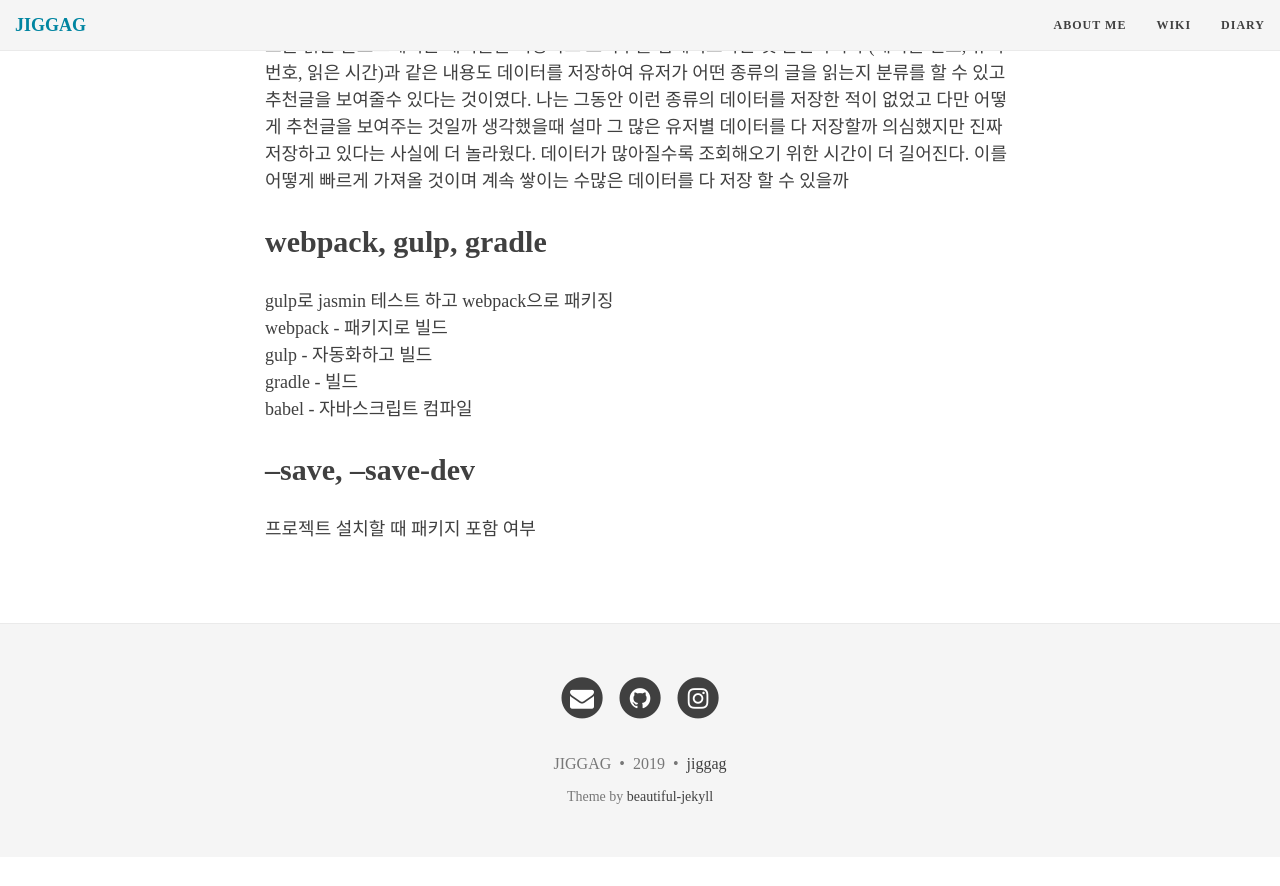
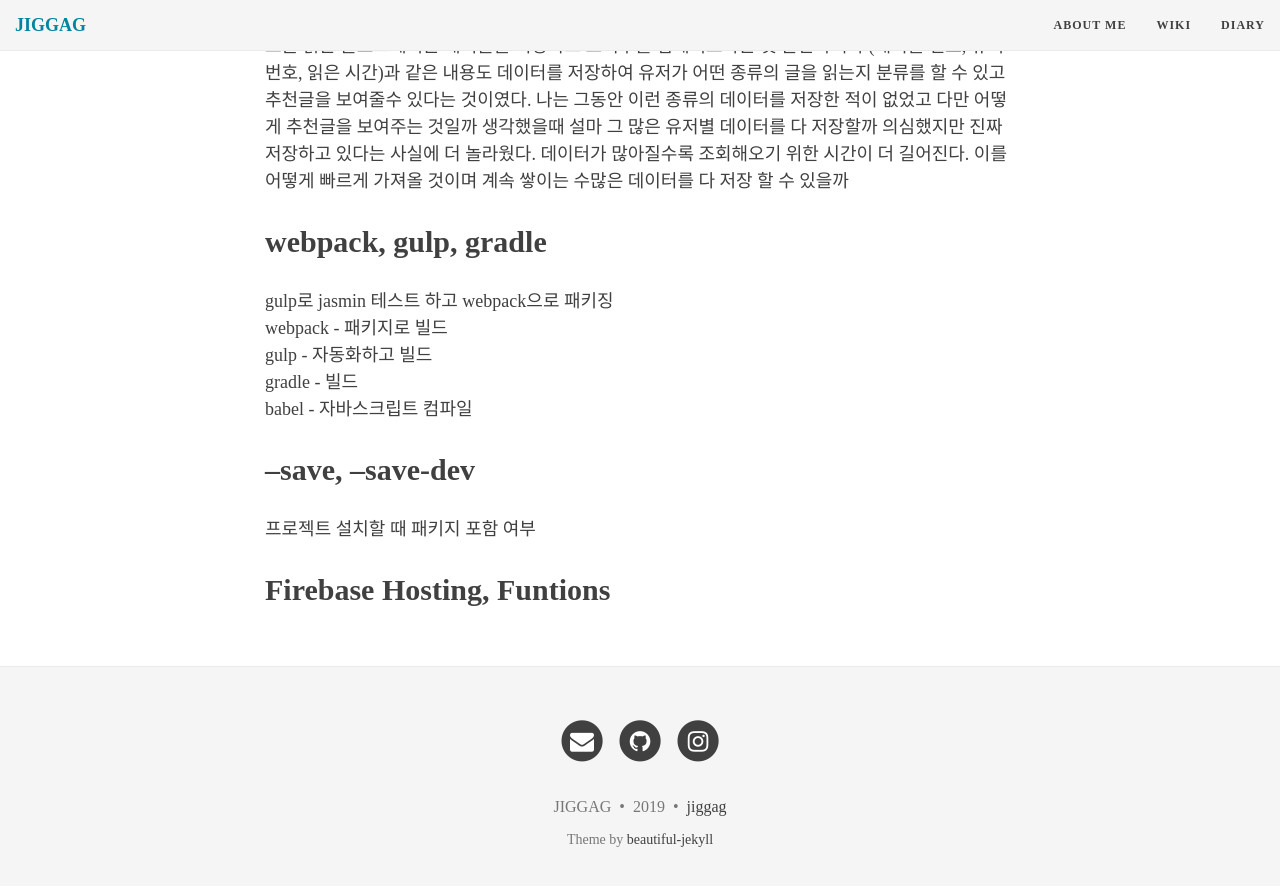
Before and after one commit to jiggag/jiggag.github.io, a Jekyll site: the page built from wiki.md, in a window 1280 px wide and 900 px high, scrolled down 7760 px. Shown: the top 886 px of the window. Built offline with Jekyll 4.4.1, drawn with Linux system fonts in a browser that asks for light colours; nearby versions of some CDN libraries; before the commit the page ends 8617 px from its top, so only the background shows below that.

Commit message:
Update wiki.md

```diff
--- a/wiki.md
+++ b/wiki.md
@@ -312,3 +312,5 @@ babel - 자바스크립트 컴파일
 
 ## --save, --save-dev
 프로젝트 설치할 때 패키지 포함 여부
+
+## Firebase Hosting, Funtions
```
